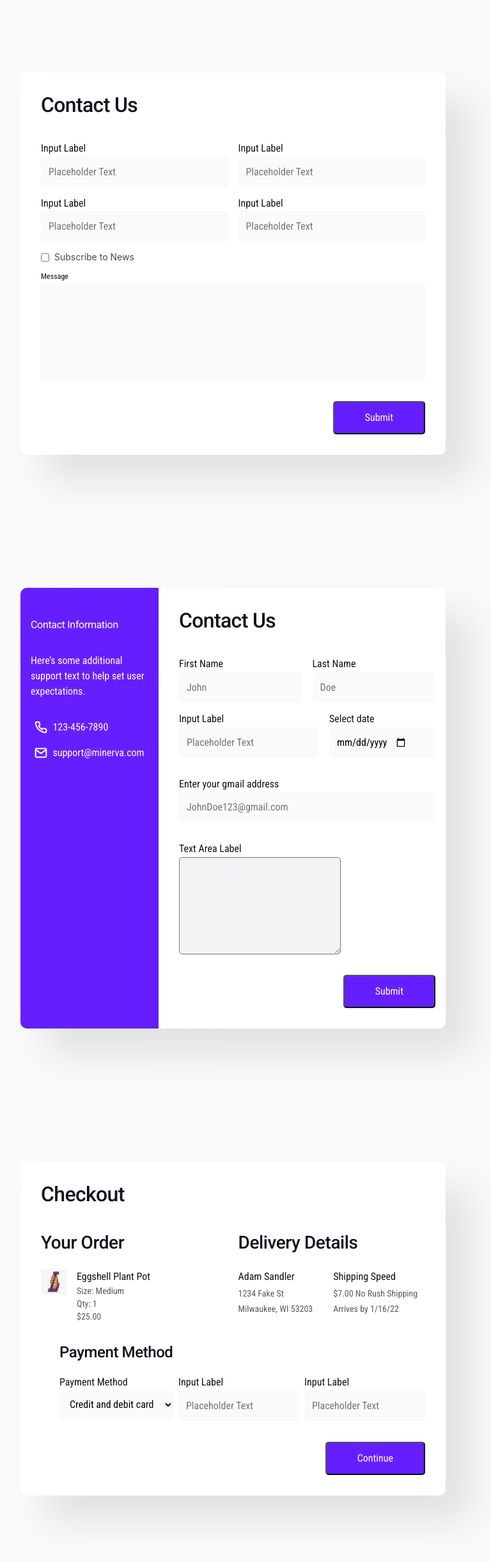
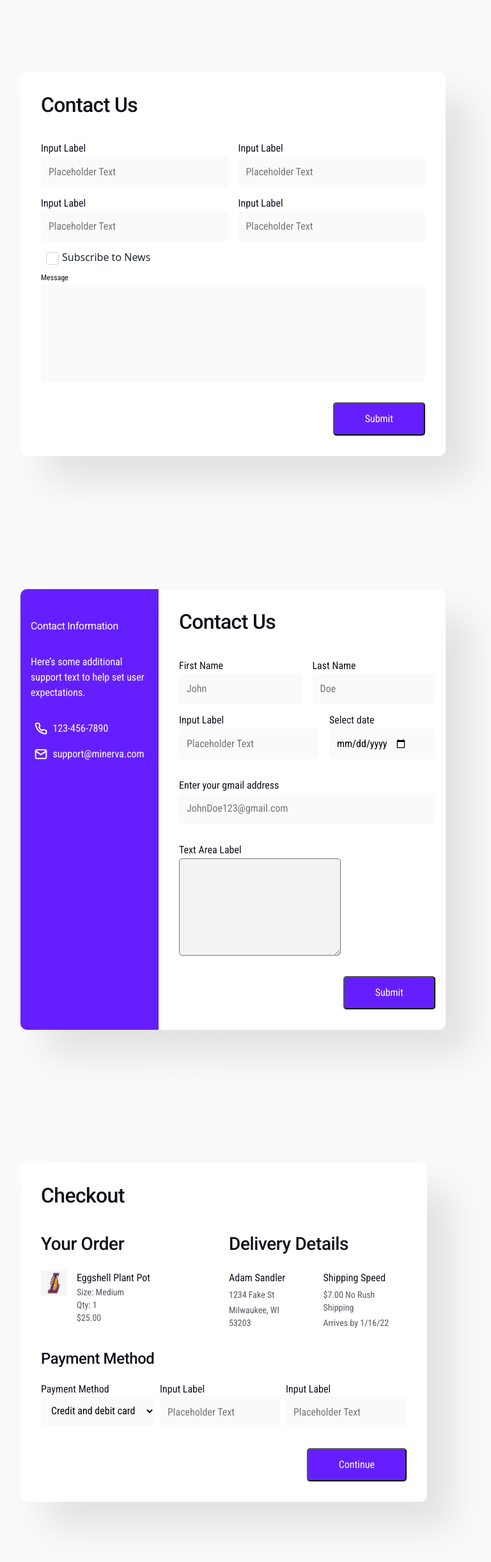
Before and after one commit to martinslerums/codelex_md2_input_forms, a website built with webpack: page src/index.html in a window 1280 px wide. Shown: the part 760-3202 px from the top of the page at 64% size, without its empty margins (72-840 px from the left). Built offline with nearby package versions, Linux system fonts and the light colour scheme; files whose address does not match are found by name.

Commit message:
checkbox update

```diff
--- a/src/index.html
+++ b/src/index.html
@@ -87,8 +87,8 @@
                     <input type="text" name="name" id="fourth" placeholder="Placeholder Text">
                 </div>
             </div>
-            <div class="subscribe">
-                <input type="checkbox" id="check2">
+            <div class="custom-checkbox">
+            <input type="checkbox" id="check2" class="subscribecheck">
             <label for="check2">Subscribe to News</label>
         </div>
             <div class="message-area">
@@ -217,7 +217,7 @@
                 <h4>Payment Method</h4>
             </div>
             <div class="payment-method--inputs">
-                <div class="input_field">
+                <div class="input_field payment-method">
                     <label for="payment">Payment Method</label>
                     <select id="payment" name="cars" required>
                         <option value="card">Credit and debit card</option>
@@ -226,13 +226,15 @@
                         <option value="bank-transfer">Bank transfer.</option>
                       </select>
                 </div>
-                <div class="input_field">
+                <div class="right-side_wrapper">
+                    <div class="input_field payment">
                         <label for="payment2">Input Label</label>
                         <input type="text" name="name" id="payment2" placeholder="Placeholder Text">
                     </div>
-                <div class="input_field">
+                    <div class="input_field payment">
                         <label for="payment3">Input Label</label>
                         <input type="text" name="name" id="payment3" placeholder="Placeholder Text">
+                    </div>
                 </div>
             </div>
         </div>
--- a/src/styles.scss
+++ b/src/styles.scss
@@ -185,30 +185,37 @@ select[id="payment"]{
     gap: 16px;
     flex: 1 0 0;
 }
-.subscribe{
-    display: inline-flex;
+.custom-checkbox {
+    display: flex;
     align-items: center;
-    gap: 8px;
-    color: var(--gray-100, #484848);
-    font-family: Inter;
-    font-size: 14px;
-    font-style: normal;
-    font-weight: 400;
-    line-height: 20px;
 }
-
-// input[type="checkbox"]{
-//     opacity: 0;
-//     width: 0;
-//     margin: 0;
-// }
-// label[for="check2"]{
-//     display: inline-block;
-//     margin-bottom: 10px;
-//     padding-left: 25px;
-//     background: url("/assets/images/Check.png") no-repeat;
-//     background-position: 0 -98px;
-// }
+.custom-checkbox input[type="checkbox"] {
+    display: none;
+}
+.custom-checkbox label {
+    margin-left: 8px;
+    cursor: pointer;
+    position: relative;
+    padding-left: 25px;
+}
+.custom-checkbox label:before {
+    content: '';
+    position: absolute;
+    left: 0;
+    top: 0;
+    width: 20px;
+    height: 20px;
+    background: url('/assets/images/on.svg') no-repeat center center;
+    background-size: cover;
+}
+#check2:checked + label:before {
+    background-color: #FD7918;
+}
+.custom-checkbox input[type="checkbox"]:checked + label:before {
+    background: url('/assets/images/Check.svg') no-repeat center center;
+    background-size: cover;
+    border-radius: 25%;
+}
 .message-area{
     display: flex;
     flex-direction: column;
@@ -347,7 +354,7 @@ select[id="payment"]{
 
 .checkout-form{
     display: flex;
-    width: 665px;
+    max-width: 665px;
     padding: 32px;
     flex-direction: column;
     align-items: flex-end;
@@ -358,7 +365,6 @@ select[id="payment"]{
 }
 .checkout-info{
     display: flex;
-    align-items: flex-start;
     gap: 16px;
     align-self: stretch;
     flex-wrap:wrap;
@@ -458,7 +464,16 @@ select[id="payment"]{
 }
 .payment-method--inputs{
     display: flex;
-    align-items: flex-start;
+    flex-wrap: wrap;
     gap: 8px;
-    align-self: stretch;
 }
+.right-side_wrapper{
+    display: flex;
+    gap:8px;
+    flex-grow: 1;
+}
+.input_field.payment-method{
+    gap:4px;
+    flex-grow: 1;
+    flex-basis: auto;
+}
```
Also changed, not shown: src/assets/images/Check.svg (added), src/assets/images/on.svg (added). Lines whose indentation alone changed are shown as unchanged.
